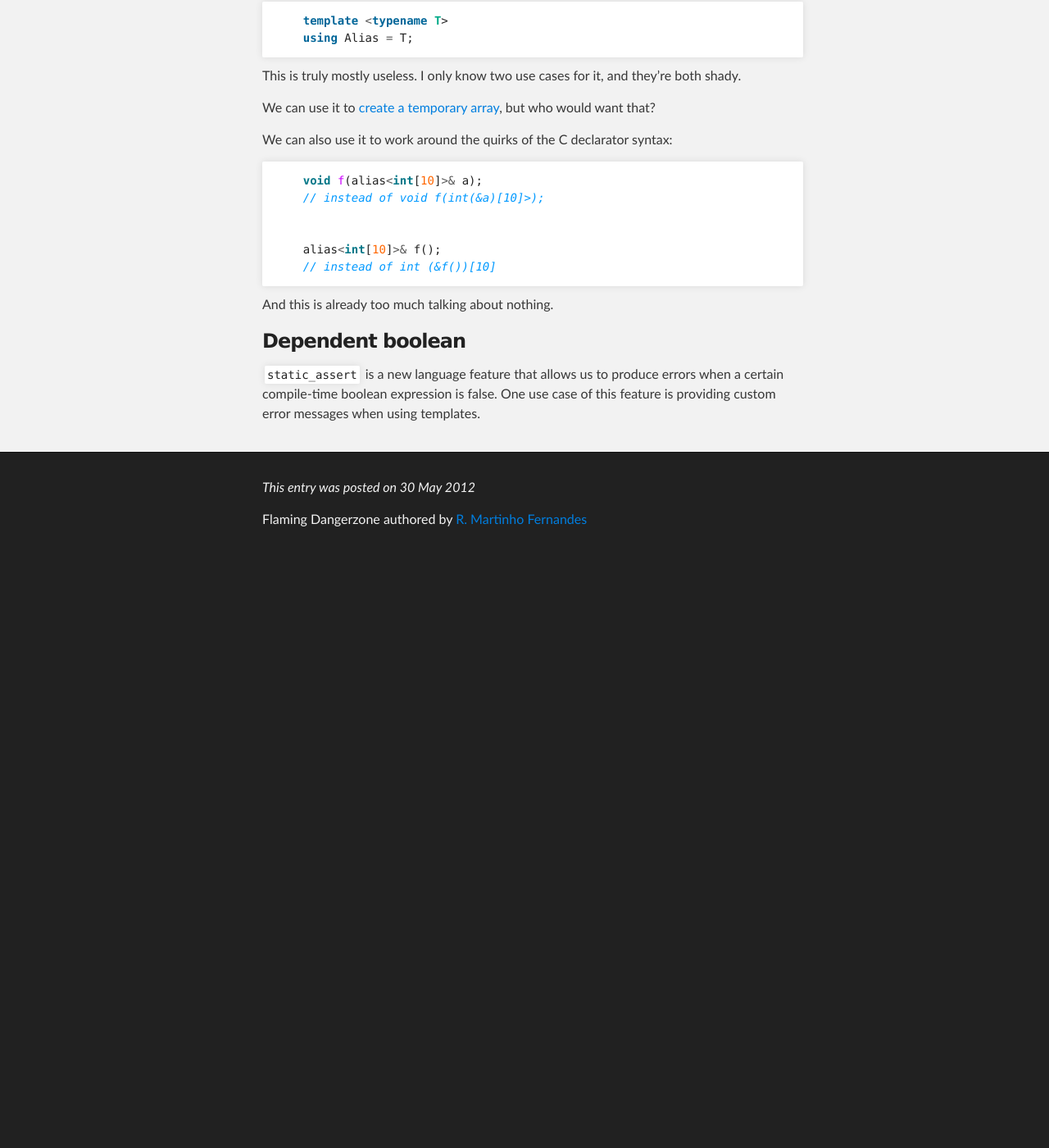
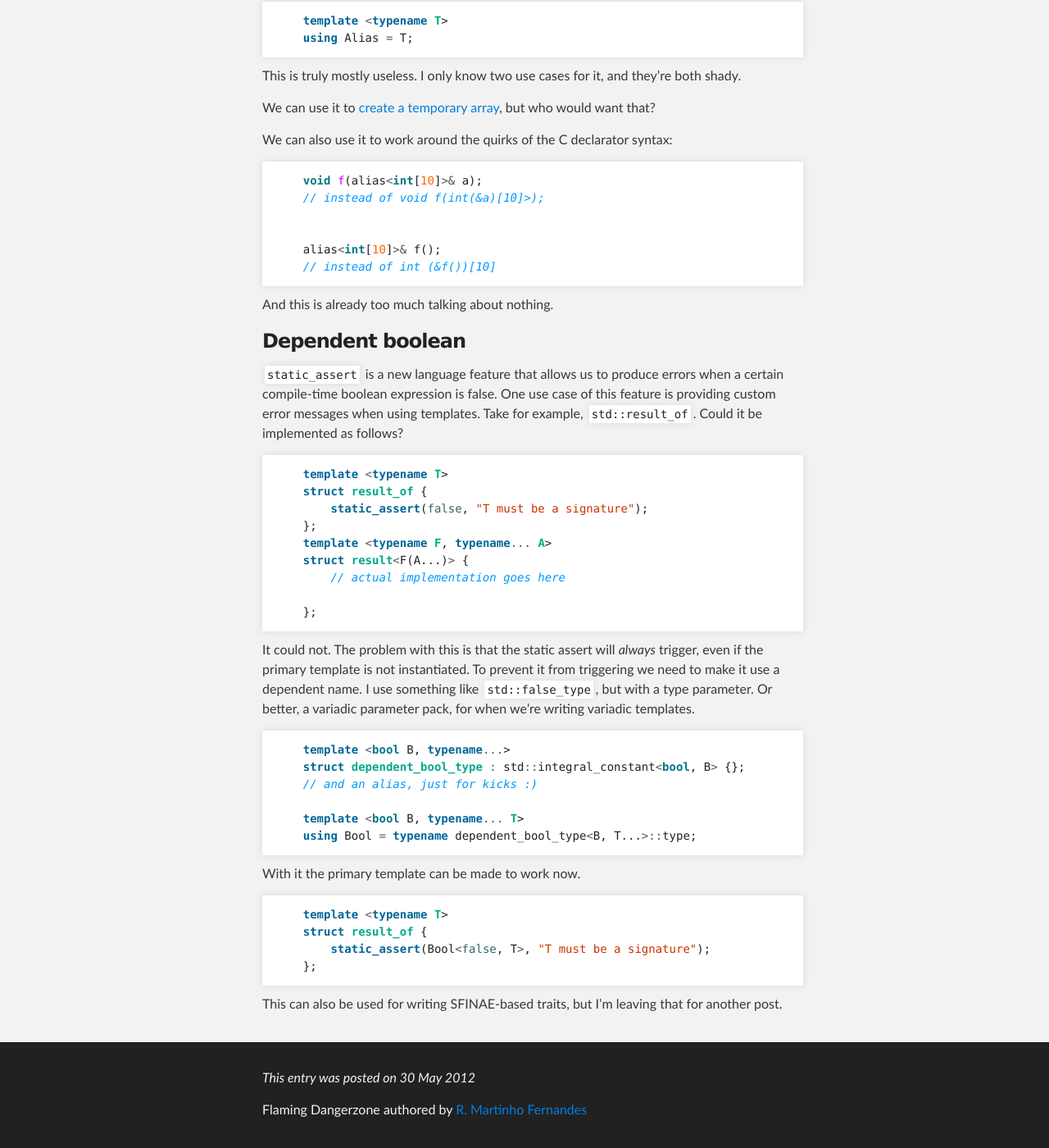
Before and after one commit to rmartinho/flamingdangerzone, a Jekyll site: the page built from _posts/2012-05-30-type-traits-galore.markdown, in a window 1280 px wide and 1400 px high, scrolled down 1498 px. Shown: the whole window at 82% size. Built offline with Jekyll 4.4.1, drawn with Linux system fonts in a browser that asks for light colours; before the commit the page ends 2178 px from its top, so only the background shows below that.

Commit message:
Dependent boolean

```diff
--- a/_posts/2012-05-30-type-traits-galore.markdown
+++ b/_posts/2012-05-30-type-traits-galore.markdown
@@ -95,10 +95,45 @@ And this is already too much talking about nothing.
 
 `static_assert` is a new language feature that allows us to produce errors when
 a certain compile-time boolean expression is false. One use case of this feature
-is providing custom error messages when using templates.
+is providing custom error messages when using templates. Take for example,
+`std::result_of`. Could it be implemented as follows?
 
 {% highlight cpp %}
+    template <typename T>
+    struct result_of {
+        static_assert(false, "T must be a signature");
+    };
+    template <typename F, typename... A>
+    struct result<F(A...)> {
+        // actual implementation goes here
+    };
 {% endhighlight %}
+
+It could not. The problem with this is that the static assert will *always*
+trigger, even if the primary template is not instantiated. To prevent it from
+triggering we need to make it use a dependent name. I use something like
+`std::false_type`, but with a type parameter. Or better, a variadic parameter
+pack, for when we're writing variadic templates.
+
+{% highlight cpp %}
+    template <bool B, typename...>
+    struct dependent_bool_type : std::integral_constant<bool, B> {};
+    // and an alias, just for kicks :)
+    template <bool B, typename... T>
+    using Bool = typename dependent_bool_type<B, T...>::type;
+{% endhighlight %}
+
+With it the primary template can be made to work now.
+
+{% highlight cpp %}
+    template <typename T>
+    struct result_of {
+        static_assert(Bool<false, T>, "T must be a signature");
+    };
+{% endhighlight %}
+
+This can also be used for writing SFINAE-based traits, but I'm leaving that for another
+post.
 
  [mpl-identity]: http://www.boost.org/doc/libs/release/libs/mpl/doc/refmanual/identity.html
  [temporary-array]: http://stackoverflow.com/a/10624677/46642
```
